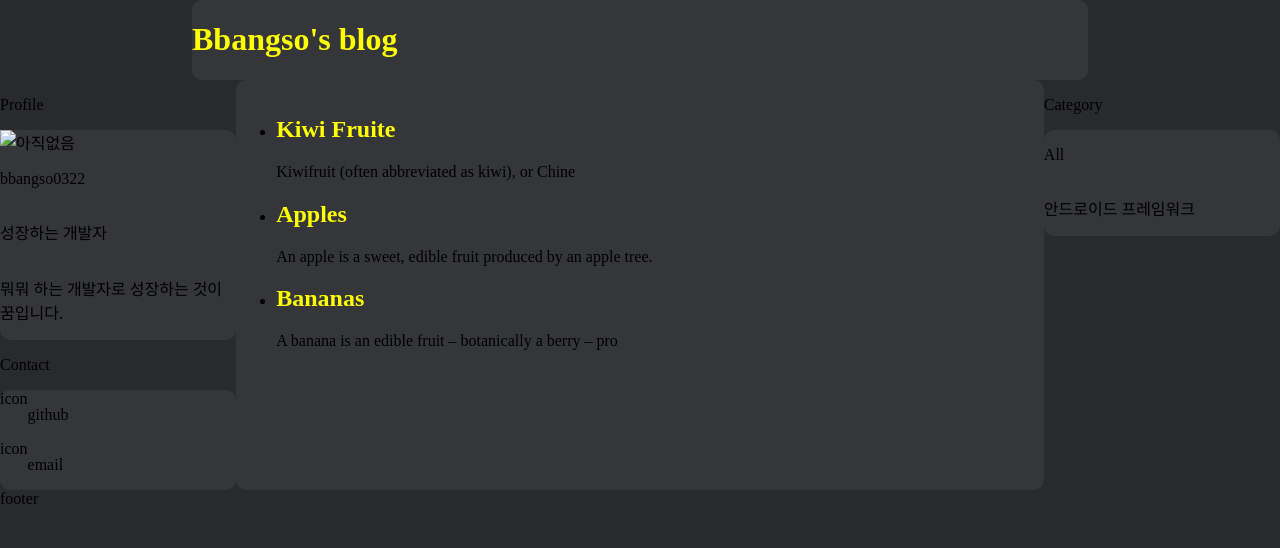
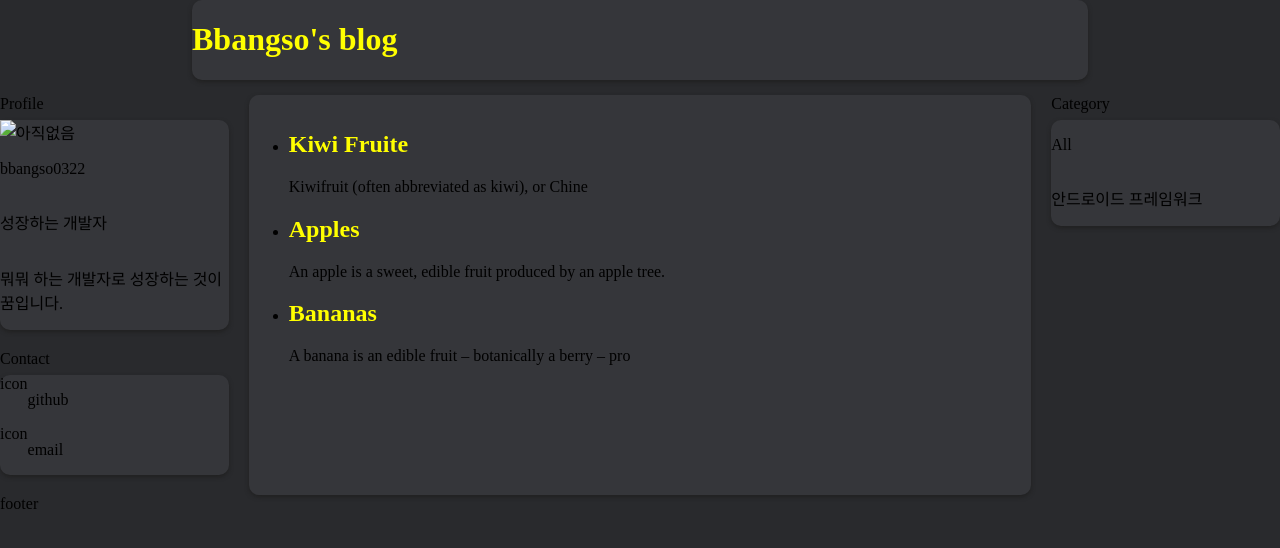
Before and after one commit to bbangso0322/kiwi-log, a Jekyll site: the page built from index.html, in a window 1280 px wide. Shown: the top 548 px of the page. Built offline with Jekyll 4.4.1, drawn with Linux system fonts in a browser that asks for light colours.

Commit message:
margin 조절

```diff
--- a/_includes/category-card.html
+++ b/_includes/category-card.html
@@ -1,8 +1,8 @@
-<div class="flex-vertical-container flex-basis-card">
+<div class="flex-vertical-container flex-basis-card margin-bottom-20">
     <div class="card-title">
-        <p>Category</p>
+        <p class="card-title-text">Category</p>
     </div>
-    <div class="flex-vertical-container card-background-color radius-corner">
+    <div class="flex-vertical-container card-background-color radius-corner shadow">
         <div class="flex-horizon-container radius-corner">
             <p>All</p>
         </div>
--- a/_includes/contact-card.html
+++ b/_includes/contact-card.html
@@ -1,8 +1,8 @@
-<div class="flex-vertical-container">
+<div class="flex-vertical-container margin-bottom-20">
     <div class="card-title">
-        <p>Contact</p>
+        <p class="card-title-text">Contact</p>
     </div>
-    <div class="flex-vertical-container card-background-color radius-corner">
+    <div class="flex-vertical-container card-background-color radius-corner shadow">
         <div class="flex-horizon-container radius-corner">
             icon
             <p>github</p>
--- a/_includes/header.html
+++ b/_includes/header.html
@@ -1,5 +1,5 @@
-<div class="flex-horizon-container position-center">
-    <div class="flex-horizon-container flex-basis-container card-background-color radius-corner">
+<div class="flex-horizon-container position-center margin-bottom-15">
+    <div class="flex-horizon-container flex-basis-container card-background-color radius-corner shadow">
         <div>
             <a href="{{site.url}}"><h1>Bbangso's blog</h1></a>
         </div>
--- a/_includes/profile-card.html
+++ b/_includes/profile-card.html
@@ -1,8 +1,8 @@
-<div class="flex-vertical-container">
+<div class="flex-vertical-container margin-bottom-20">
     <div class="card-title">
-        <p>Profile</p>
+        <p class="card-title-text">Profile</p>
     </div>
-    <div class="flex-vertical-container card-background-color radius-corner">
+    <div class="flex-vertical-container card-background-color radius-corner shadow">
         <img src="" alt="아직없음" width="100px">
         <p>bbangso0322</p>
         <p>성장하는 개발자</p>
--- a/_layouts/main.html
+++ b/_layouts/main.html
@@ -6,7 +6,7 @@ layout: default
     {% include contact-card.html %}
 </div>
 
-<div class="flex-vertical-container flex-basis-container card-background-color radius-corner">
+<div class="flex-vertical-container flex-basis-container card-background-color radius-corner margin-rl-20 shadow">
     {{content}}
 </div>
 
--- a/_sass/fragment.scss
+++ b/_sass/fragment.scss
@@ -32,3 +32,27 @@
 .radius-corner{
     border-radius: 10px;
 }
+
+.shadow{
+    box-shadow: 0 2px 4px #202020;
+}
+
+.margin-bottom-15{
+    margin-bottom: 15px;
+}
+
+.margin-bottom-20{
+    margin-bottom: 20px;
+}
+
+.margin-rl-20{
+    margin: 0 20px;
+}
+
+.card-title-text{
+    margin-block: 0;
+}
+
+.card-title{
+    margin-bottom: 7px;
+}
```
